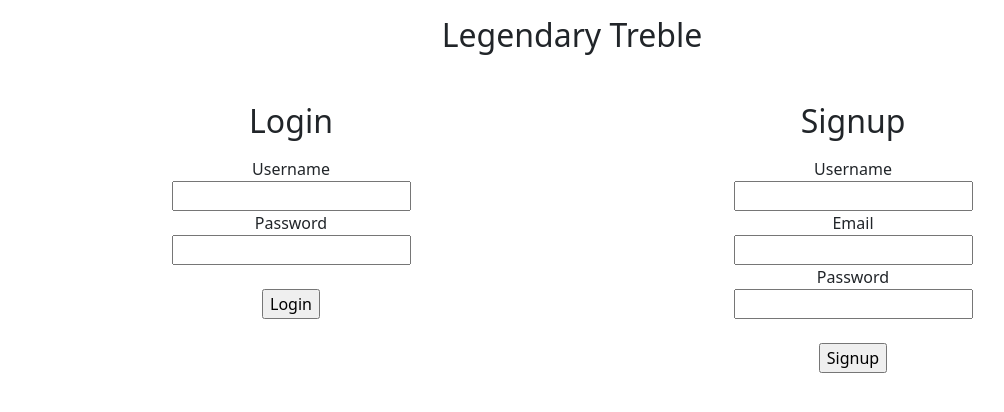
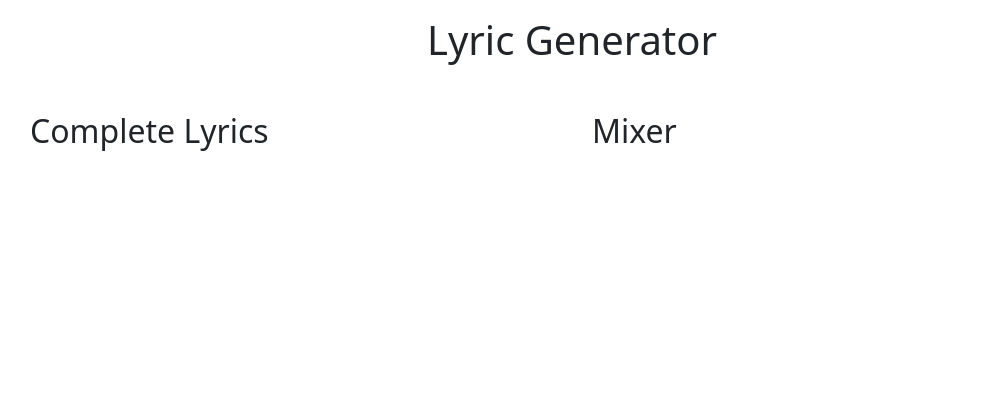
Before and after one commit to aymanhabib/p4_legendary-tribble, a Flask app: page /lyrics in a window 1280 px wide. Shown: the top 412 px of the page, without its empty margins (68-1072 px from the left). Run offline with Flask 3, Linux system fonts and the light colour scheme; a user stored in the database is signed in.

Commit message:
basedline lyric gen

```diff
--- a/app/templates/lyrics.html
+++ b/app/templates/lyrics.html
@@ -2,48 +2,35 @@
 <html lang="en">
 
   <head>
-    <title> </title>
+    <title> Lyric Generator </title>
     <meta name="viewport" content="width=device-width, initial-scale=1">
     <link href="https://cdn.jsdelivr.net/npm/bootstrap@5.2.3/dist/css/bootstrap.min.css" rel="stylesheet" integrity="sha384-rbsA2VBKQhggwzxH7pPCaAqO46MgnOM80zW1RWuH61DGLwZJEdK2Kadq2F9CUG65" crossorigin="anonymous">
     <script src="https://cdn.jsdelivr.net/npm/bootstrap@5.2.3/dist/js/bootstrap.bundle.min.js" integrity="sha384-kenU1KFdBIe4zVF0s0G1M5b4hcpxyD9F7jL+jjXkk+Q2h455rYXK/7HAuoJl+0I4" crossorigin="anonymous"></script>
     <link rel="stylesheet" Type="text/css" href="../static/css/style.css">
+    <script src="../static/js/script.js"></script>
   </head>
 
   <body>
 
-    <div class="container text-center">
+    <div class="container">
       <div class="row g-2">
         <div class="col-12">
-          <div class="p-3 title border-0 bg-transparent">
-            <h2> Legendary Treble </h2>
+          <div class="p-3 title border-0 bg-transparent text-center">
+            <h1> Lyric Generator </h1>
           </div>
         </div>
         <div class="col-6">
           <div class="p-3 border-0">
-            <h2> Login </h2>
-            <p style="color:#9A0000;"> {{errorTextL}} </p>
-            <form action="/login" method="POST">
-              <label><span class="label">Username</span></label><br>
-              <input type="text" name="username"></input><br>
-              <label><span class="label">Password</span></label><br>
-              <input type="password" name="password"></input><br><br>
-              <input type="submit" value="Login" class="button-2" role="button"></input>
-            </form>
+            <h2> Complete Lyrics </h2>
+
+
+
           </div>
         </div>
         <div class="col-6">
           <div class="p-3 border-0">
-            <h2> Signup </h2>
-            <p style="color:#9A0000;"> {{errorTextS}} </p>
-            <form action="/signup" method="POST">
-              <label><span class="label">Username</span></label><br>
-              <input type="text" name="username"></input><br>
-              <label><span class="label">Email</span></label><br>
-              <input type="text" name="email"></input><br>
-              <label><span class="label">Password</span></label><br>
-              <input type="password" name="password"></input><br><br>
-              <input type="submit" value="Signup" class="button-2" role="button"></input>
-            </form>
+            <h2> Mixer </h2>
+
           </div>
         </div>
       </div>
```
